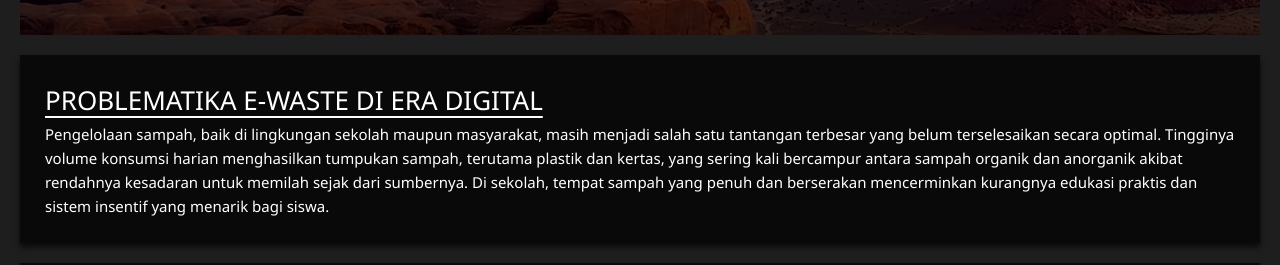
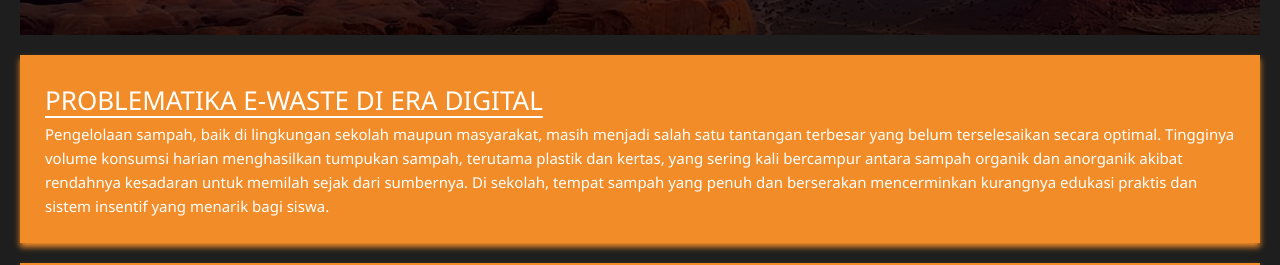
Before and after one commit to Avery-556/Kolaborasi-Kelompok-1, a plain HTML site: page index.html in a window 1280 px wide. Shown: the part 485-750 px from the top of the page. Drawn offline with Linux system fonts and the light colour scheme.

Commit message:
Update style.css

```diff
--- a/style.css
+++ b/style.css
@@ -150,8 +150,8 @@ font-size: 20px;
   color: #ffffff;
   padding: 25px;
   border-radius: 0px;
-  box-shadow: 0 4px 6px rgba(0, 0, 0, 0.7);
-  background-color: rgba(0, 0, 0, 0.7);
+  box-shadow: 0 4px 6px #F28C28;
+  background-color: #F28C28;
   margin-top: 20px;
   margin-left: 20px;
   margin-right: 20px;
```
